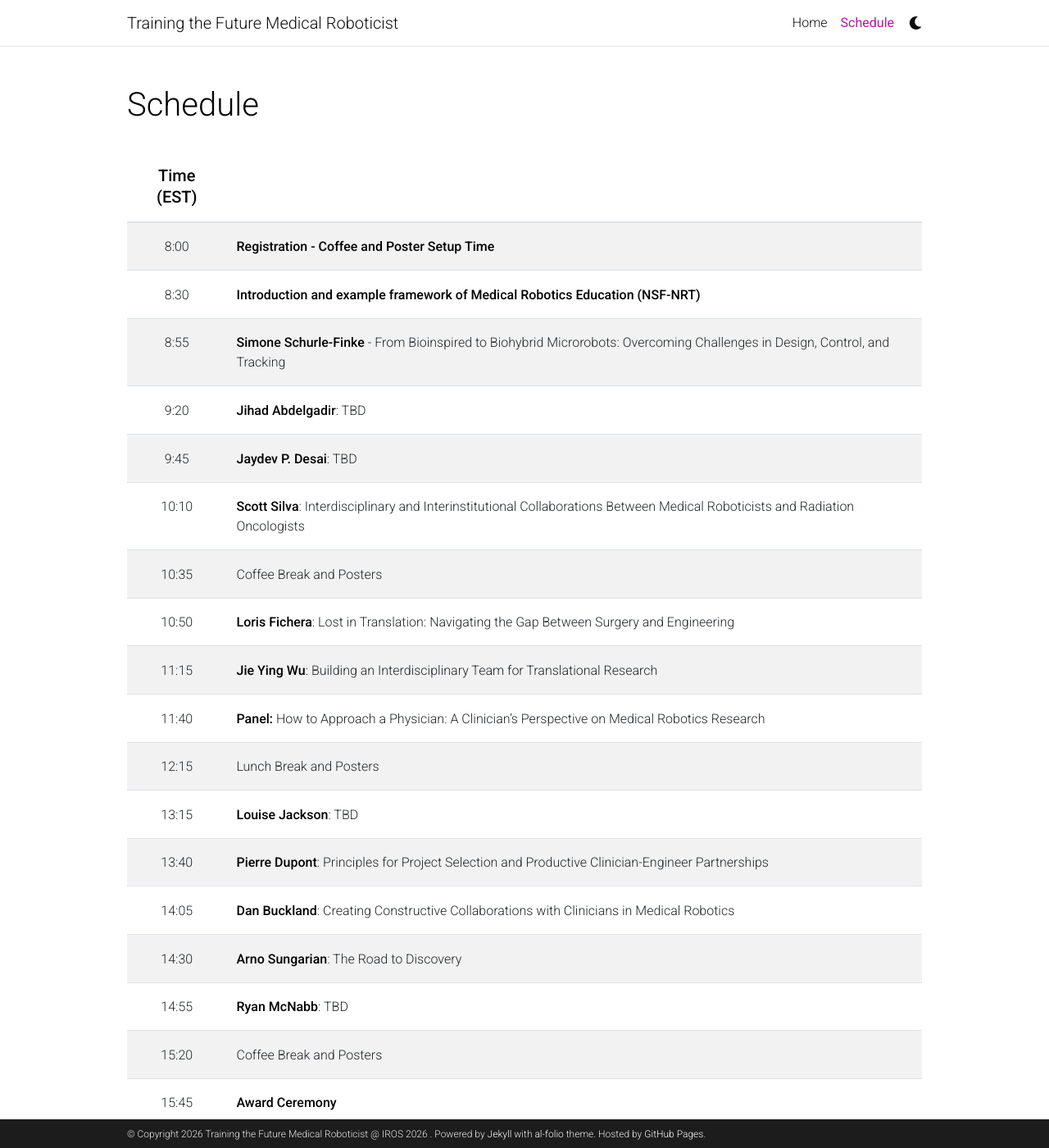
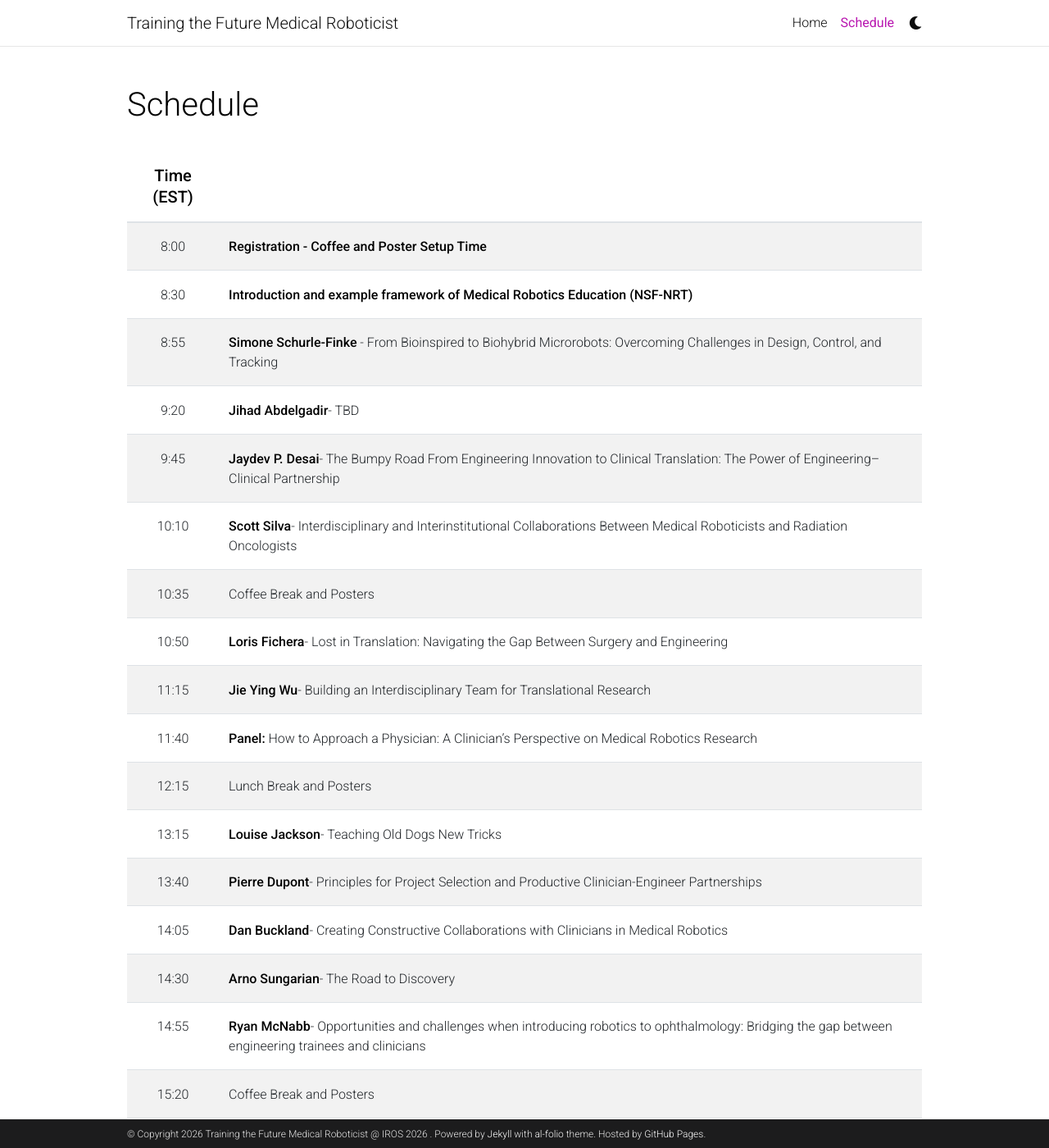
Before and after one commit to future-med-roboticist/future-med-roboticist.github.io, a Jekyll site: the page built from _pages/schedule.md, in a window 1280 px wide and 1400 px high. Shown: the whole window at 82% size. Built offline with Jekyll 4.4.1, drawn with Linux system fonts in a browser that asks for light colours; comment, search, counter and statistics services are not loaded; a style sheet for code colours, icons or effects is not loaded.

Commit message:
Update schedule.md

```diff
--- a/_pages/schedule.md
+++ b/_pages/schedule.md
@@ -12,19 +12,19 @@ nav_order: 1
 | 8:00| **Registration - Coffee and Poster Setup Time** |
 | 8:30| **Introduction and example framework of Medical Robotics Education (NSF-NRT)** |
 | 8:55 | **Simone Schurle-Finke** - From Bioinspired to Biohybrid Microrobots: Overcoming Challenges in Design, Control, and Tracking |
-| 9:20 |  **Jihad Abdelgadir**: TBD |
-| 9:45 | **Jaydev P. Desai**: TBD |
-| 10:10 | **Scott Silva**: Interdisciplinary and Interinstitutional Collaborations Between Medical Roboticists and Radiation Oncologists |
+| 9:20 |  **Jihad Abdelgadir**- TBD |
+| 9:45 | **Jaydev P. Desai**- The Bumpy Road From Engineering Innovation to Clinical Translation: The Power of Engineering–Clinical Partnership |
+| 10:10 | **Scott Silva**- Interdisciplinary and Interinstitutional Collaborations Between Medical Roboticists and Radiation Oncologists |
 | 10:35 | Coffee Break and Posters |
-| 10:50 | **Loris Fichera**: Lost in Translation: Navigating the Gap Between Surgery and Engineering |
-| 11:15 | **Jie Ying Wu**: Building an Interdisciplinary Team for Translational Research |
+| 10:50 | **Loris Fichera**- Lost in Translation: Navigating the Gap Between Surgery and Engineering |
+| 11:15 | **Jie Ying Wu**- Building an Interdisciplinary Team for Translational Research |
 | 11:40 | **Panel:** How to Approach a Physician: A Clinician’s Perspective on Medical Robotics Research |
 | 12:15 | Lunch Break and Posters |
-| 13:15 | **Louise Jackson**: TBD |
-| 13:40 | **Pierre Dupont**: Principles for Project Selection and Productive Clinician-Engineer Partnerships |
-| 14:05 | **Dan Buckland**: Creating Constructive Collaborations with Clinicians in Medical Robotics |
-| 14:30 | **Arno Sungarian**: The Road to Discovery |
-| 14:55 | **Ryan McNabb**: TBD |
+| 13:15 | **Louise Jackson**- Teaching Old Dogs New Tricks |
+| 13:40 | **Pierre Dupont**- Principles for Project Selection and Productive Clinician-Engineer Partnerships |
+| 14:05 | **Dan Buckland**- Creating Constructive Collaborations with Clinicians in Medical Robotics |
+| 14:30 | **Arno Sungarian**- The Road to Discovery |
+| 14:55 | **Ryan McNabb**- Opportunities and challenges when introducing robotics to ophthalmology: Bridging the gap between engineering trainees and clinicians |
 | 15:20 | Coffee Break and Posters |
 | 15:45 | **Award Ceremony** |
 | 16:00 |  **Panel:** New Experiences in Clinical Collaborations: Junior Faculty in Medical Robotics |
```
